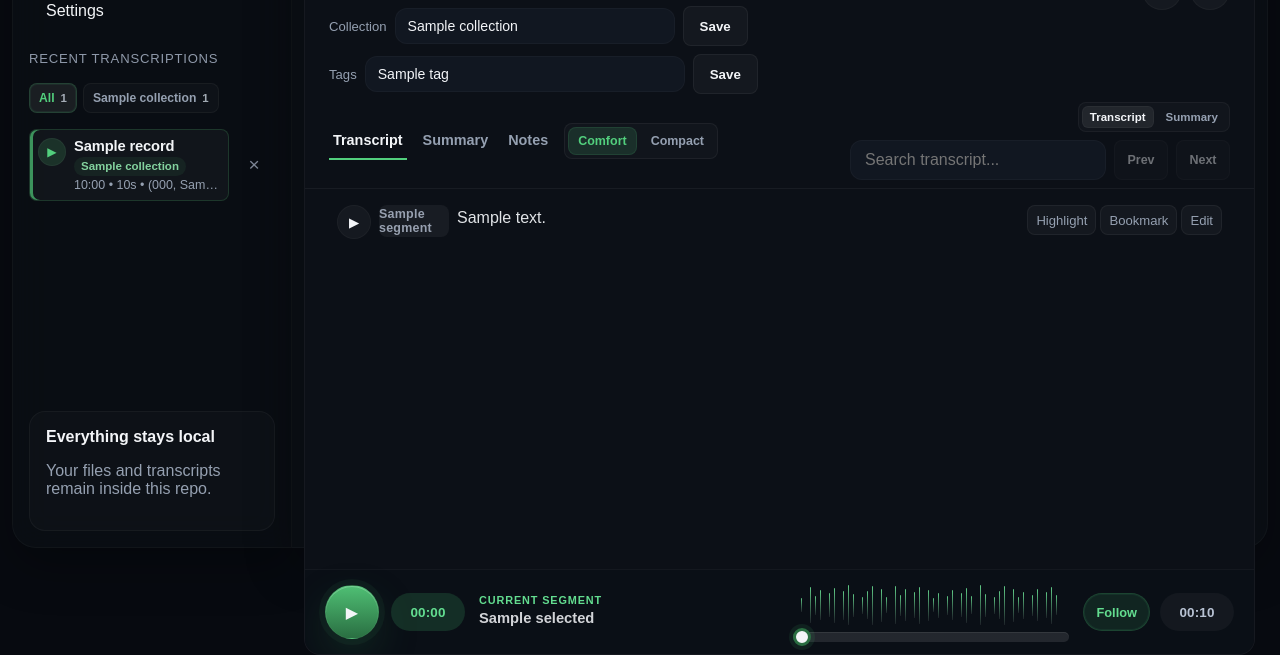
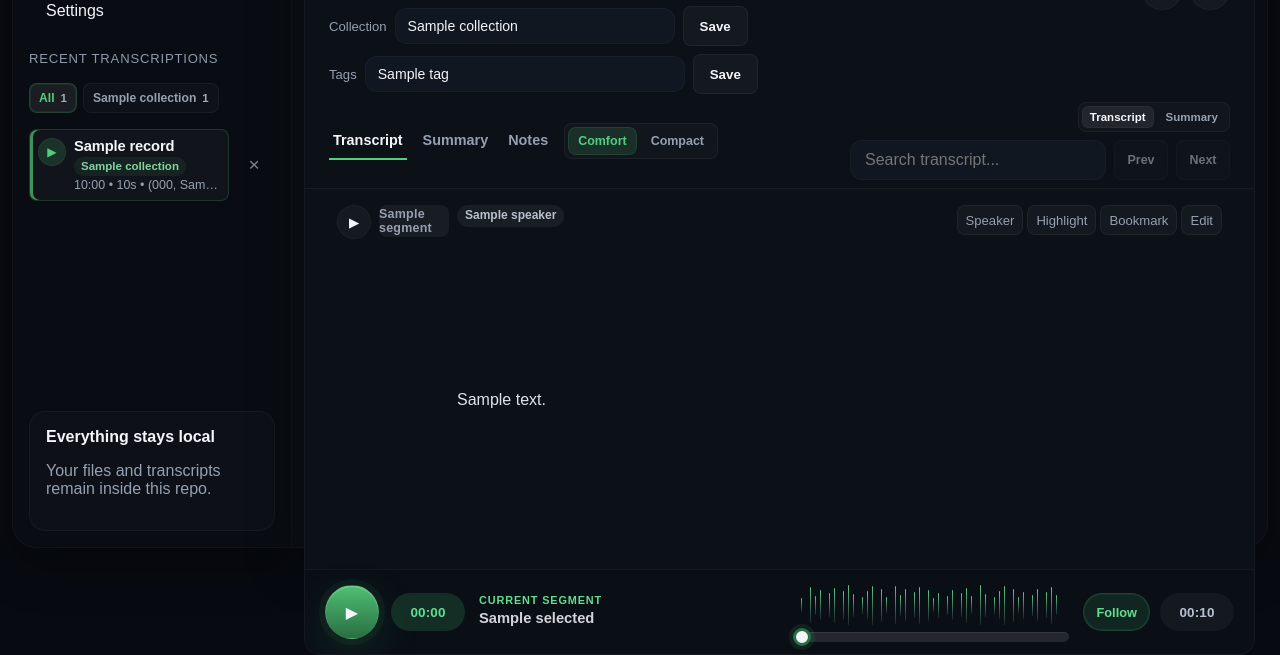
Before and after one commit to burnz0/whisper-local, a Flask app: template templates/index.html in a window 1280 px wide. Shown: the part 240-895 px from the top of the page. Run offline with Flask 3, Linux system fonts and the light colour scheme; the template is opened without the code that fills it: most values are stand-ins (such as "Sample title", 1, 10 or a date in 2020); some libraries are stand-ins or nearby versions.

Commit message:
Add segment speaker labeling

```diff
--- a/static/app.js
+++ b/static/app.js
@@ -383,7 +383,12 @@
 
     segmentRows.forEach((row) => {
       row.addEventListener("click", (event) => {
-        if (event.target instanceof HTMLElement && event.target.closest(".segment-play")) return;
+        if (
+          event.target instanceof HTMLElement &&
+          event.target.closest(".segment-play, .segment-tools, .segment-editor, .segment-speaker-editor")
+        ) {
+          return;
+        }
         audio.currentTime = Number(row.dataset.start || 0);
         currentTime.textContent = formatTime(audio.currentTime);
         syncProgress();
@@ -745,6 +750,78 @@
     });
   }
 
+  document.querySelectorAll("[data-speaker-segment]").forEach((button) => {
+    button.addEventListener("click", () => {
+      if (!state) return;
+      const segment = button.closest(".segment");
+      const speakerLabel = segment && segment.querySelector("[data-segment-speaker-label]");
+      if (!segment || !speakerLabel || segment.classList.contains("is-labeling-speaker")) return;
+      const editor = document.createElement("form");
+      const input = document.createElement("input");
+      const save = document.createElement("button");
+      const clear = document.createElement("button");
+      const cancel = document.createElement("button");
+
+      editor.className = "segment-speaker-editor";
+      input.type = "text";
+      input.value = speakerLabel.hidden ? "" : speakerLabel.textContent.trim();
+      input.placeholder = "Speaker name";
+      input.setAttribute("aria-label", "Speaker name");
+      save.className = "secondary-action";
+      save.type = "submit";
+      save.textContent = "Save";
+      clear.className = "secondary-action";
+      clear.type = "button";
+      clear.textContent = "Clear";
+      cancel.className = "secondary-action";
+      cancel.type = "button";
+      cancel.textContent = "Cancel";
+      editor.append(input, save, clear, cancel);
+
+      const closeEditor = () => {
+        editor.remove();
+        button.hidden = false;
+        segment.classList.remove("is-labeling-speaker");
+      };
+      const saveSpeaker = async (speaker) => {
+        save.disabled = true;
+        clear.disabled = true;
+        cancel.disabled = true;
+        try {
+          const response = await fetch(`/transcripts/${state.recordId}/segments/${button.dataset.speakerSegment}/speaker`, {
+            method: "POST",
+            headers: { "Content-Type": "application/json" },
+            body: JSON.stringify({ speaker })
+          });
+          const payload = await response.json();
+          if (!payload.ok) throw new Error(payload.error || "Speaker update failed.");
+          const nextSpeaker = (payload.segment && payload.segment.speaker) || "";
+          speakerLabel.textContent = nextSpeaker;
+          speakerLabel.hidden = !nextSpeaker;
+          closeEditor();
+        } catch (error) {
+          console.error(error);
+          save.disabled = false;
+          clear.disabled = false;
+          cancel.disabled = false;
+        }
+      };
+
+      cancel.addEventListener("click", closeEditor);
+      clear.addEventListener("click", () => saveSpeaker(""));
+      editor.addEventListener("submit", (event) => {
+        event.preventDefault();
+        saveSpeaker(input.value);
+      });
+
+      segment.classList.add("is-labeling-speaker");
+      button.hidden = true;
+      segment.appendChild(editor);
+      input.focus();
+      input.select();
+    });
+  });
+
   document.querySelectorAll("[data-edit-segment]").forEach((button) => {
     button.addEventListener("click", () => {
       if (!state) return;
--- a/static/styles.css
+++ b/static/styles.css
@@ -1081,6 +1081,8 @@ textarea:focus,
 }
 
 .segment-tools {
+  grid-column: 4;
+  grid-row: 1 / span 2;
   display: flex;
   align-items: center;
   gap: 4px;
@@ -1089,7 +1091,8 @@ textarea:focus,
 }
 
 .segment-edit,
-.segment-flag {
+.segment-flag,
+.segment-speaker-button {
   min-height: 30px;
   border-radius: var(--radius-control);
   border: 1px solid rgba(255, 255, 255, 0.05);
@@ -1102,7 +1105,8 @@ textarea:focus,
 }
 
 .segment-edit:hover,
-.segment-flag:hover {
+.segment-flag:hover,
+.segment-speaker-button:hover {
   color: var(--text);
   background: rgba(255, 255, 255, 0.07);
 }
@@ -1207,7 +1211,29 @@ textarea:focus,
   color: var(--green);
 }
 
+.segment-speaker {
+  grid-column: 3;
+  width: fit-content;
+  max-width: 100%;
+  overflow: hidden;
+  border-radius: var(--radius-pill);
+  background: rgba(255, 255, 255, 0.055);
+  color: rgba(219, 228, 240, 0.82);
+  font-size: 0.75rem;
+  font-weight: 800;
+  line-height: 1.3;
+  padding: 3px 8px;
+  text-overflow: ellipsis;
+  white-space: nowrap;
+}
+
+.segment-speaker[hidden] {
+  display: none;
+}
+
 .segment p {
+  grid-column: 3;
+  grid-row: 2;
   min-width: 0;
   margin: 0;
   font-size: 1rem;
@@ -1217,15 +1243,32 @@ textarea:focus,
   overflow-wrap: anywhere;
 }
 
+.segment-speaker[hidden] + p {
+  grid-row: 1;
+}
+
 .segment-list.is-compact .segment p {
   font-size: 0.92rem;
   line-height: 1.42;
 }
 
 .segment-list.is-compact .segment-edit,
-.segment-list.is-compact .segment-flag {
+.segment-list.is-compact .segment-flag,
+.segment-list.is-compact .segment-speaker-button {
   min-height: 28px;
   font-size: 0.74rem;
+}
+
+.segment-speaker-editor {
+  grid-column: 3 / -1;
+  display: grid;
+  grid-template-columns: minmax(160px, 260px) auto auto;
+  gap: var(--space-1);
+  align-items: center;
+}
+
+.segment-speaker-editor input {
+  min-height: 34px;
 }
 
 .segment-editor {
--- a/storage.py
+++ b/storage.py
@@ -192,6 +192,7 @@ def record_from_payload(item: dict) -> TranscriptRecord:
         next_segment = dict(segment)
         next_segment["bookmarked"] = bool(next_segment.get("bookmarked", False))
         next_segment["highlighted"] = bool(next_segment.get("highlighted", False))
+        next_segment["speaker"] = normalize_speaker(next_segment.get("speaker", ""))
         segments.append(next_segment)
     summary = item.get("summary") if isinstance(item.get("summary"), list) else []
     tags = item.get("tags") if isinstance(item.get("tags"), list) else []
@@ -334,6 +335,12 @@ def normalize_collection(collection: object) -> str:
     return cleaned[:48] if cleaned else DEFAULT_COLLECTION
 
 
+def normalize_speaker(speaker: object) -> str:
+    cleaned = " ".join(str(speaker or "").strip().split())
+    cleaned = cleaned.strip(" :,;")
+    return cleaned[:40]
+
+
 def build_transcript_text(segments: list[dict], fallback: str = "") -> str:
     texts = [str(segment.get("text", "")).strip() for segment in segments if str(segment.get("text", "")).strip()]
     return "\n".join(texts) if texts else fallback
@@ -423,6 +430,24 @@ def update_segment_flags(record_id: str, segment_id: int, *, bookmarked: bool |
     return updated_record
 
 
+def update_segment_speaker(record_id: str, segment_id: int, speaker: object) -> TranscriptRecord | None:
+    records = load_library()
+    updated_record = None
+    for record in records:
+        if record.id != record_id:
+            continue
+        for segment in record.segments:
+            if int(segment.get("id", -1)) == segment_id:
+                segment["speaker"] = normalize_speaker(speaker)
+                updated_record = record
+                break
+        break
+    if updated_record is None:
+        return None
+    save_library(records)
+    return updated_record
+
+
 def markdown_export(record: TranscriptRecord) -> str:
     lines = [
         f"# {record.title}",
@@ -448,7 +473,8 @@ def markdown_export(record: TranscriptRecord) -> str:
             if segment.get("highlighted"):
                 flags.append("highlighted")
             flag_label = f" _{', '.join(flags)}_" if flags else ""
-            lines.append(f"**{segment.get('start_label', '00:00')}**{flag_label} {segment.get('text', '').strip()}")
+            speaker_label = f" **{segment.get('speaker')}:**" if segment.get("speaker") else ""
+            lines.append(f"**{segment.get('start_label', '00:00')}**{flag_label}{speaker_label} {segment.get('text', '').strip()}")
             lines.append("")
     else:
         lines.append(record.transcript_text)
--- a/templates/index.html
+++ b/templates/index.html
@@ -246,8 +246,10 @@
                   <span aria-hidden="true">▶</span>
                 </button>
                 <div class="segment-time">{{ segment.start_label }}</div>
+                <span class="segment-speaker" data-segment-speaker-label="{{ segment.id }}" {% if not segment.speaker %}hidden{% endif %}>{{ segment.speaker }}</span>
                 <p>{{ segment.text }}</p>
                 <div class="segment-tools">
+                  <button class="segment-speaker-button" type="button" data-speaker-segment="{{ segment.id }}">Speaker</button>
                   <button class="segment-flag" type="button" data-segment-flag="highlighted" aria-pressed="{{ 'true' if segment.highlighted else 'false' }}">Highlight</button>
                   <button class="segment-flag" type="button" data-segment-flag="bookmarked" aria-pressed="{{ 'true' if segment.bookmarked else 'false' }}">Bookmark</button>
                   <button class="segment-edit" type="button" data-edit-segment="{{ segment.id }}">Edit</button>
```
Also changed, not shown: TODO.md (+1 -1 lines), routes.py (+10 -0 lines), tests/test_backend.py (+4 -1 lines).
